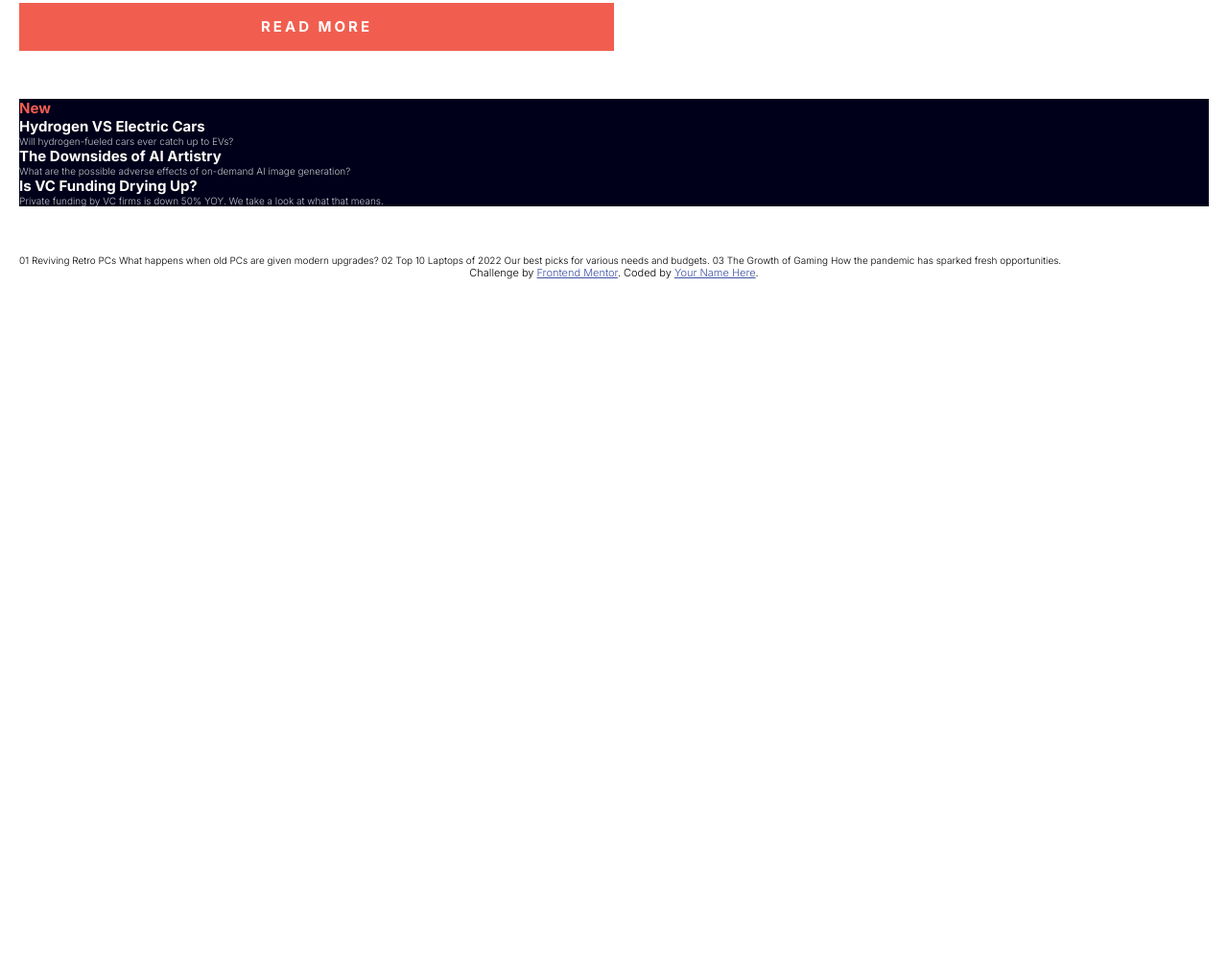
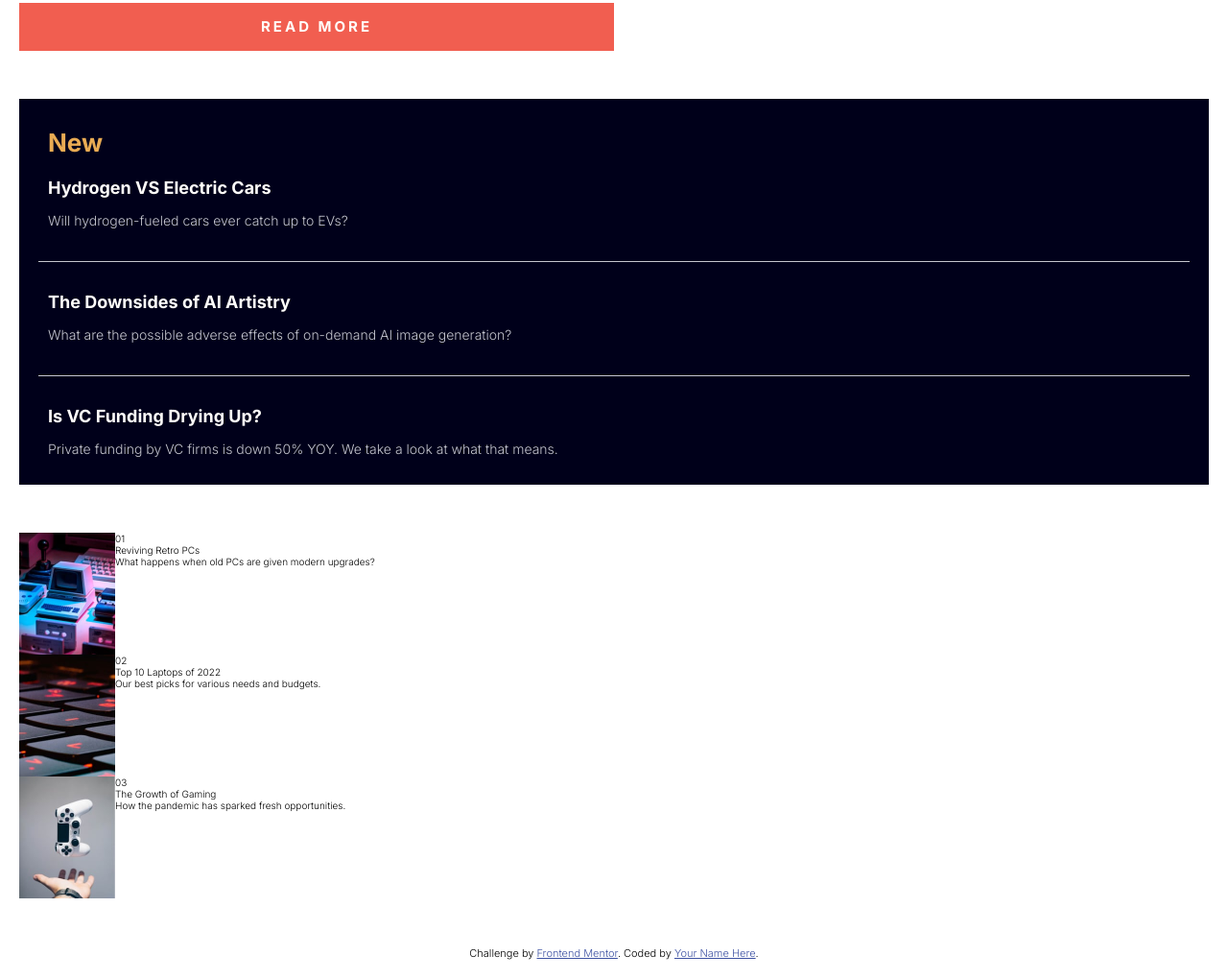
Before and after one commit to santiagredo/newsletterLandingPage, a plain HTML site: page index.html in a window 1280 px wide. Shown: the part 1289-2309 px from the top of the page at 96% size. Before the commit the page ends 1600 px from the top, so only its background shows below. Drawn offline with Linux system fonts and the light colour scheme.

Commit message:
Section dos actualizada, faltante el border-bottom, y inicio section 3

```diff
--- a/assets/styles/Index.css
+++ b/assets/styles/Index.css
@@ -90,6 +90,7 @@ section {
 
 .segunda {
   background-color: var(--Very-dark-blue);
+  padding: 2rem;
 }
 
 .titulo-contenedor__section2 {
@@ -97,9 +98,44 @@ section {
 }
 
 .titulo-section2 {
-  color: var(--Soft-red);
+  color: var(--Soft-orange);
+  margin: 1rem 1rem 2rem;
+  font-size: 2.6rem;
+}
+
+.titulo-contenedor__section2 {
+  font-size: 1.8rem;
+  margin: 0 1rem 1rem;
 }
 
 .texto-contenedor__section2 {
   color: var(--Grayish-blue);
+  margin: 0 1rem 3rem;
+  font-size: 1.4rem;
 }
+
+.container-texto__section2 {
+  border-bottom: 1px solid;
+  border-color: var(--Grayish-blue);
+  margin-bottom: 3rem;
+  border-bottom-width: 80%;
+  line-height: 2.4rem;
+}
+
+#sin-borde {
+  border: none;
+  margin-bottom: -2.5rem;
+}
+
+.caja-noticias {
+  display: flex;
+}
+
+.img-noticia {
+  width: 10rem;
+}
+
+.noticia-info {
+  display: flex;
+  flex-direction: column;
+}
--- a/index.html
+++ b/index.html
@@ -70,35 +70,77 @@
         <button class="btn-principal">READ MORE</button>
       </section>
       <section class="segunda">
-        <h1 class="titulo-section2">New</h1>
+        <h2 class="titulo-section2">New</h2>
         <div class="container-texto__section2">
-          <h2 class="titulo-contenedor__section2">Hydrogen VS Electric Cars</h2>
+          <h3 class="titulo-contenedor__section2">Hydrogen VS Electric Cars</h3>
           <p class="texto-contenedor__section2">
             Will hydrogen-fueled cars ever catch up to EVs?
           </p>
         </div>
         <div class="container-texto__section2">
-          <h2 class="titulo-contenedor__section2">
+          <h3 class="titulo-contenedor__section2">
             The Downsides of AI Artistry
-          </h2>
+          </h3>
           <p class="texto-contenedor__section2">
             What are the possible adverse effects of on-demand AI image
             generation?
           </p>
         </div>
-        <div class="container-texto__section2">
-          <h2 class="titulo-contenedor__section2">Is VC Funding Drying Up?</h2>
+        <div class="container-texto__section2" id="sin-borde">
+          <h3 class="titulo-contenedor__section2">Is VC Funding Drying Up?</h3>
           <p class="texto-contenedor__section2">
             Private funding by VC firms is down 50% YOY. We take a look at what
             that means.
           </p>
         </div>
       </section>
+      <section class="tercera">
+        <div class="contenedor-noticias">
+          <div class="caja-noticias">
+            <img
+              src="./assets/images/image-retro-pcs.jpg"
+              alt=""
+              class="img-noticia"
+            />
+            <div class="noticia-info">
+              <p1 class="noticia-info__item">01</p1>
+              <p2 class="noticia-info__item">Reviving Retro PCs</p2>
+              <p3 class="noticia-info__item"
+                >What happens when old PCs are given modern upgrades?</p3
+              >
+            </div>
+          </div>
+          <div class="caja-noticias">
+            <img
+              src="./assets/images/image-top-laptops.jpg"
+              alt=""
+              class="img-noticia"
+            />
+            <div class="noticia-info">
+              <p1 class="noticia-info__item">02</p1>
+              <p2 class="noticia-info__item">Top 10 Laptops of 2022</p2>
+              <p3 class="noticia-info__item"
+                >Our best picks for various needs and budgets.</p3
+              >
+            </div>
+          </div>
+          <div class="caja-noticias">
+            <img
+              src="./assets/images/image-gaming-growth.jpg"
+              alt=""
+              class="img-noticia"
+            />
+            <div class="noticia-info">
+              <p1 class="noticia-info__item">03</p1>
+              <p2 class="noticia-info__item">The Growth of Gaming</p2>
+              <p3 class="noticia-info__item"
+                >How the pandemic has sparked fresh opportunities.</p3
+              >
+            </div>
+          </div>
+        </div>
+      </section>
     </main>
-
-    01 Reviving Retro PCs What happens when old PCs are given modern upgrades?
-    02 Top 10 Laptops of 2022 Our best picks for various needs and budgets. 03
-    The Growth of Gaming How the pandemic has sparked fresh opportunities.
 
     <div class="attribution">
       Challenge by
```
